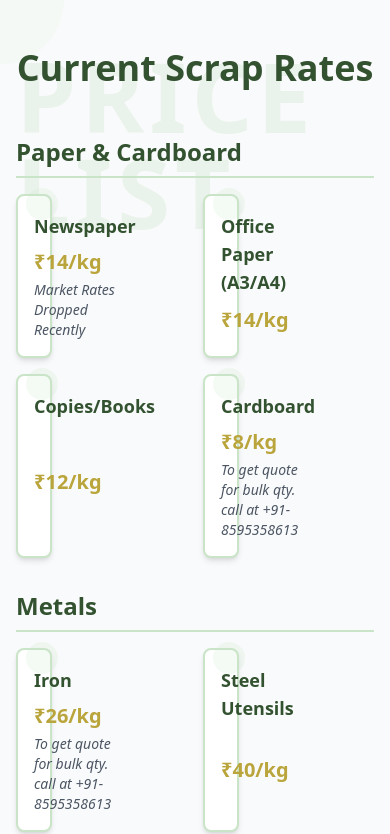
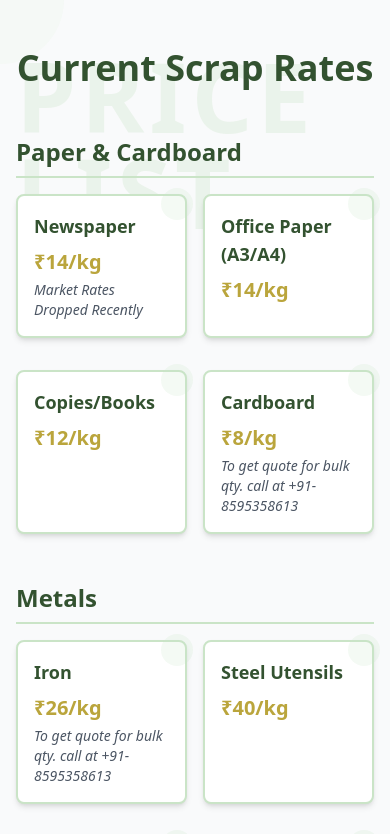
Before and after one commit to Sridhare29/miniti, a React (Create React App) app in the folder miniti/: page /scraprate in a window 390 px wide. Shown: the top 834 px of the page. Built offline with nearby package versions, Linux system fonts and the light colour scheme.

Commit message:
Refactor PriceCard component layout for improved responsiveness

```diff
--- a/miniti/src/pages/ScrapRate.jsx
+++ b/miniti/src/pages/ScrapRate.jsx
@@ -1,7 +1,7 @@
 import React from 'react';
 
 const PriceCard = ({ title, rate, note }) => (
-  <div className="grid grid-col-4 relative group p-4 bg-white rounded-lg w-[20%] shadow-md hover:shadow-lg transition-all duration-300 border-2 border-[#cae4c7]">
+  <div className="relative group p-4 bg-white rounded-lg w-full shadow-md hover:shadow-lg transition-all duration-300 border-2 border-[#cae4c7] mb-4">
     <h3 className="text-lg font-semibold text-[#335230] mb-2">{title}</h3>
     <div className="text-[#baa53c] font-bold text-xl mb-1">₹{rate}</div>
     {note && <p className="text-sm text-gray-600 italic">{note}</p>}
```
